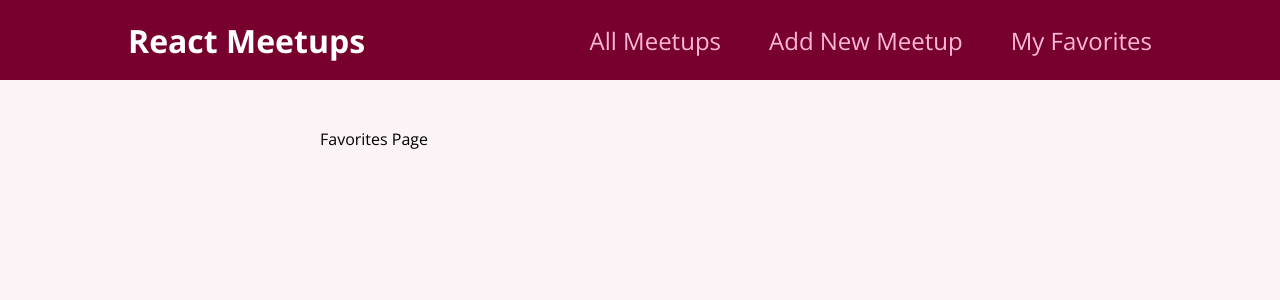
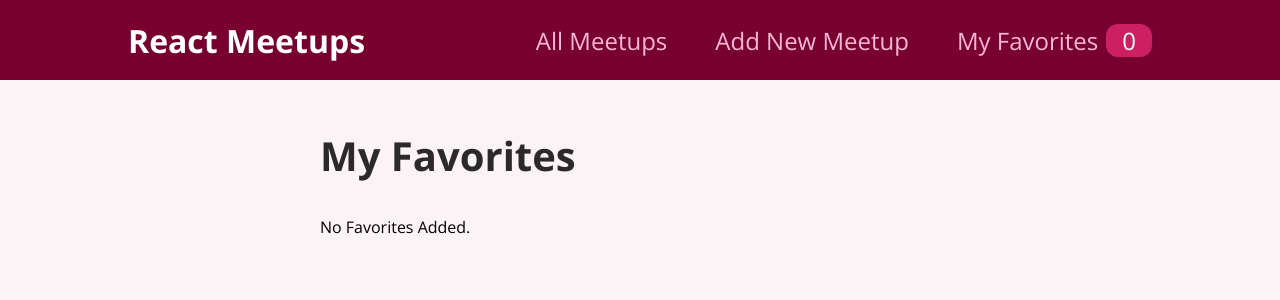
Before and after one commit to walt-wood/meetup-react, a React (Create React App) app: page /meetup-react/favorites in a window 1280 px wide. Shown: the top 300 px of the page. Built offline with nearby package versions, Linux system fonts and the light colour scheme.

Commit message:
Finished

```diff
--- a/src/components/layout/MainNavigation.js
+++ b/src/components/layout/MainNavigation.js
@@ -1,10 +1,13 @@
 import { Link } from "react-router-dom";
-
+import { useContext } from "react";
+import FavoritesContext from "../../store/favorites-context";
 // Name must end with ".module.css" to allow scoped style, or different styles for each component.
 // Imports an object from the css file which are properties.
 import classes from "./MainNavigation.module.css";
 
 function MainNavigation() {
+  const favoritesContext = useContext(FavoritesContext);
+
   return (
     <header className={classes.header}>
       <div className={classes.logo}>React Meetups</div>
@@ -17,7 +20,12 @@ function MainNavigation() {
             <Link to="/meetup-react/new-meetup">Add New Meetup</Link>
           </li>
           <li>
-            <Link to="/meetup-react/favorites">My Favorites</Link>
+            <Link to="/meetup-react/favorites">
+              My Favorites
+              <span className={classes.badge}>
+                {favoritesContext.totalFavorites}
+              </span>
+            </Link>
           </li>
         </ul>
       </nav>
--- a/src/components/meetups/MeetupItem.js
+++ b/src/components/meetups/MeetupItem.js
@@ -15,7 +15,8 @@ function MeetupItem(props) {
     } else {
       favoritesContext.addFavorite({
         id: props.id,
-        title: props.description,
+        title: props.title,
+        description: props.description,
         image: props.image,
         address: props.address,
       });
--- a/src/pages/Favorites.js
+++ b/src/pages/Favorites.js
@@ -1,7 +1,26 @@
 // Displays listed favorite meetups
+import { useContext } from "react";
+import FavoritesContext from "../store/favorites-context";
+import MeetupList from "../components/meetups/MeetupList";
 
 function FavoritesPage() {
-  return <div>Favorites Page</div>;
+  // Gives current context snapshot
+  const favoritesContext = useContext(FavoritesContext);
+
+  let content;
+
+  if (favoritesContext.totalFavorites === 0) {
+    content = <p>No Favorites Added.</p>;
+  } else {
+    content = <MeetupList meetups={favoritesContext.favorites} />;
+  }
+
+  return (
+    <section>
+      <h1>My Favorites</h1>
+      {content}
+    </section>
+  );
 }
 
 export default FavoritesPage;
```
